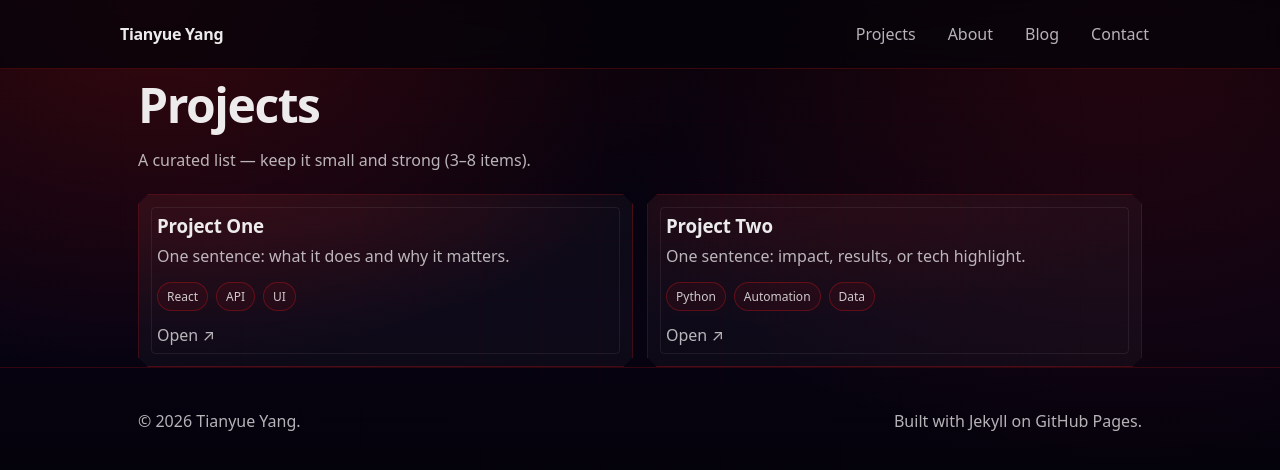
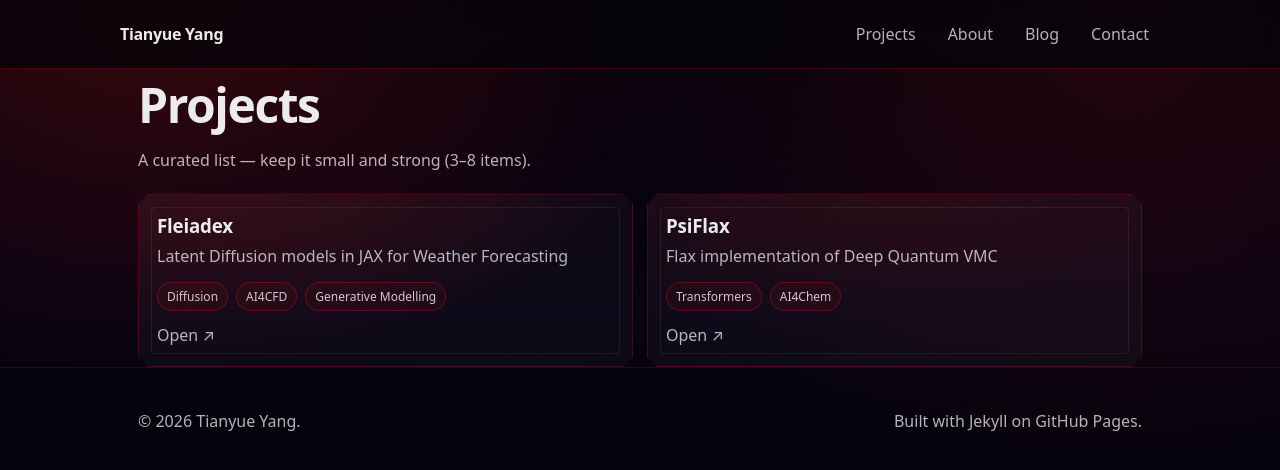
Before and after one commit to TY-Yang3015/TY-Yang3015.github.io, a Jekyll site: the page built from projects.md, in a window 1280 px wide. Shown: the top 470 px of the page. Built offline with Jekyll 4.4.1, drawn with Linux system fonts in a browser that asks for light colours.

Commit message:
update project

```diff
--- a/_data/projects.yml
+++ b/_data/projects.yml
@@ -1,9 +1,9 @@
-- name: "Project One"
-  description: "One sentence: what it does and why it matters."
-  link: "https://github.com/YOURUSERNAME/project-one"
-  tags: ["React", "API", "UI"]
+- name: "Fleiadex"
+  description: "Latent Diffusion models in JAX for Weather Forecasting"
+  link: "https://github.com/TY-Yang3015/fleiadex"
+  tags: ["Diffusion", "AI4CFD", "Generative Modelling"]
 
-- name: "Project Two"
-  description: "One sentence: impact, results, or tech highlight."
-  link: "https://yourproject.com"
-  tags: ["Python", "Automation", "Data"]
+- name: "PsiFlax"
+  description: "Flax implementation of Deep Quantum VMC"
+  link: "https://github.com/TY-Yang3015/PsiFlax"
+  tags: ["Transformers", "AI4Chem"]
```
Also changed, not shown: about.md (+1 -1 lines), index.md (+1 -1 lines).
